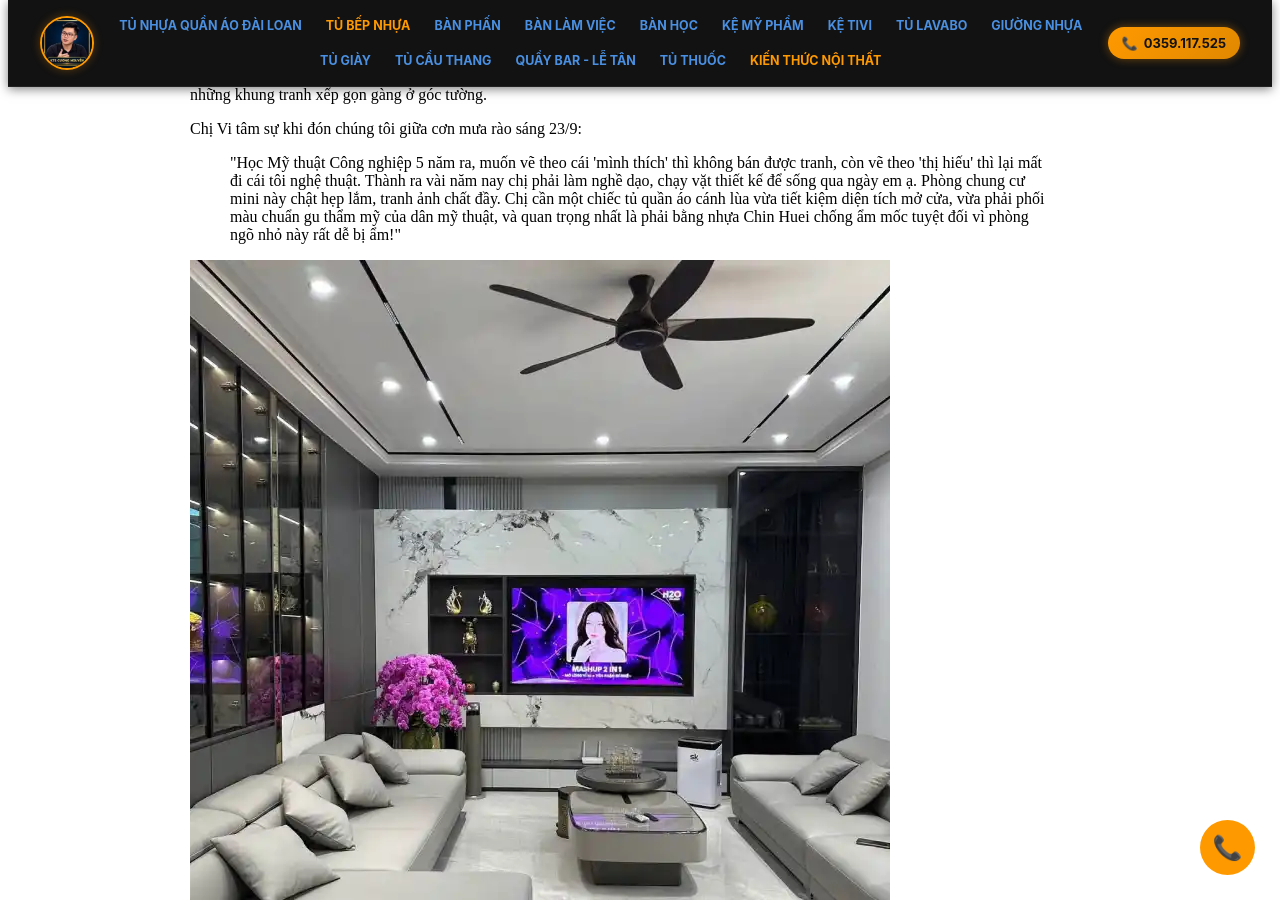
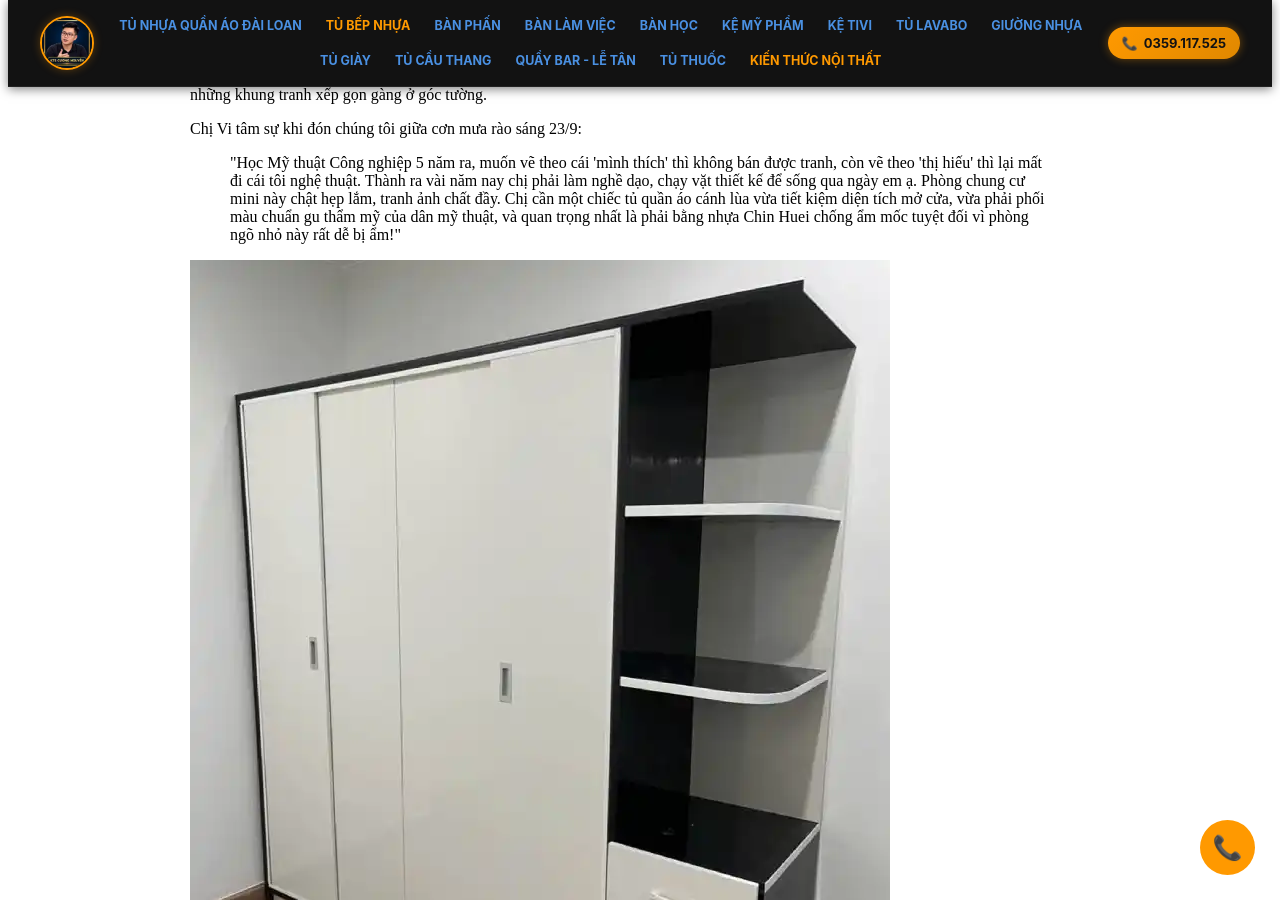
Before and after one commit to noithatchinhuei/ktscuongnguyen.github.io, a Jekyll site: the page built from chi-duong-thuy-vi-dao-tan-tu-nhua-canh-lua-chin-huei.html, in a window 1280 px wide and 900 px high, scrolled down 838 px. Built offline with Jekyll 4.4.1, drawn with Linux system fonts in a browser that asks for light colours.

Commit message:
Update chi-duong-thuy-vi-dao-tan-tu-nhua-canh-lua-chin-huei.html

```diff
--- a/chi-duong-thuy-vi-dao-tan-tu-nhua-canh-lua-chin-huei.html
+++ b/chi-duong-thuy-vi-dao-tan-tu-nhua-canh-lua-chin-huei.html
@@ -34,7 +34,7 @@ description: "Nhật ký công trình sáng 23/9: Bàn giao tủ quần áo cán
     </blockquote>
 
     <div class="img-container">
-        <img src="https://raw.githubusercontent.com/noithatchinhuei/ktscuongnguyen.github.io/main/assets/images/ke-tivi-nhua-chinhuei-2.0plus-hud-van-canh.webp" alt="Tủ quần áo cánh lùa nhựa Đài Loan Chin Huei màu trắng phối khung đen kết hợp kệ góc bo cong tại ngõ 104 Đào Tấn">
+        <img src="https://github.com/noithatchinhuei/ktscuongnguyen.github.io/blob/main/assets/images/tu-nhua-canh-lua-dao-tan-3-canh.webp?raw=true" alt="Tủ quần áo cánh lùa nhựa Đài Loan Chin Huei màu trắng phối khung đen kết hợp kệ góc bo cong tại ngõ 104 Đào Tấn">
         <div class="img-caption">Hình ảnh hoàn thiện tủ quần áo cánh lùa (cánh trượt) nhựa Đài Loan Chin Huei phối màu Trắng Tinh - Đen Tuyền nghệ thuật bàn giao sáng 23/9 cho chị Dương Thúy Vi tại ngõ 104 Đào Tấn.</div>
     </div>
 
```
